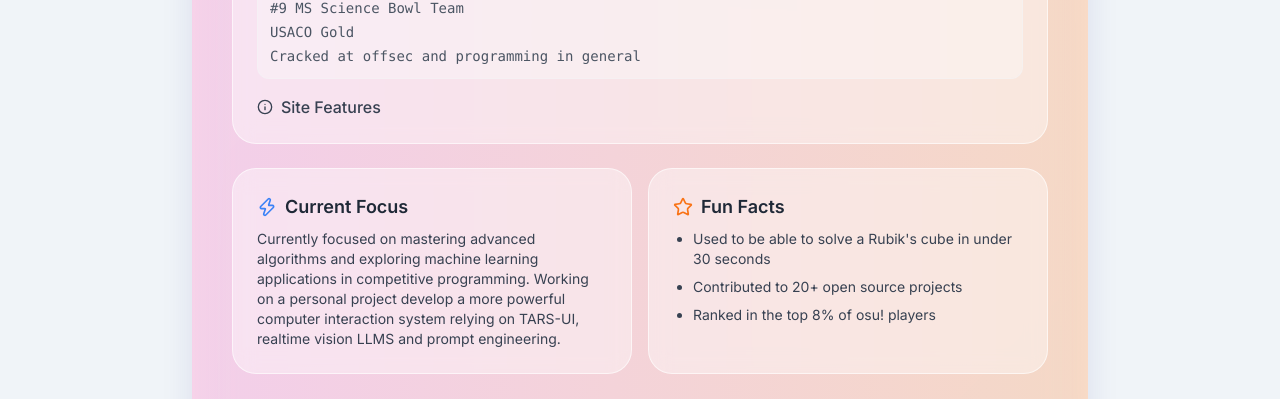
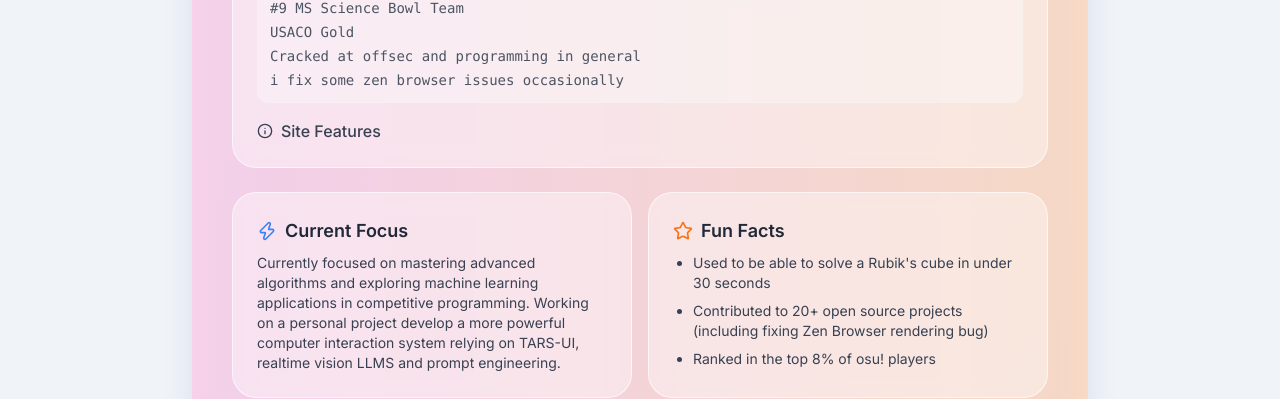
Before and after one commit to TogiFerretFerret/Profile-Website, a plain HTML site: page index.html in a window 1280 px wide. Shown: the part 852-1251 px from the top of the page. Drawn offline with nearby package versions, Linux system fonts and the light colour scheme.

Commit message:
Site Update

```diff
--- a/index.html
+++ b/index.html
@@ -271,6 +271,7 @@
                             <p>#9 MS Science Bowl Team</p>
                             <p>USACO Gold</p>
                             <p>Cracked at offsec and programming in general</p>
+							<p>i fix some zen browser issues occasionally</p>
                         </div>
                         <details class="mt-4 group">
                             <summary class="text-gray-700 font-medium cursor-pointer flex items-center gap-2 hover:text-purple-600 transition-colors">
@@ -299,7 +300,7 @@
                             </h3>
                             <ul class="text-gray-700 text-sm space-y-2 list-disc pl-5">
                                 <li>Used to be able to solve a Rubik's cube in under 30 seconds</li>
-                                <li>Contributed to 20+ open source projects</li>
+                                <li>Contributed to 20+ open source projects (including fixing Zen Browser rendering bug)</li>
                                 <li>Ranked in the top 8% of osu! players</li>
                             </ul>
                         </div>
```
